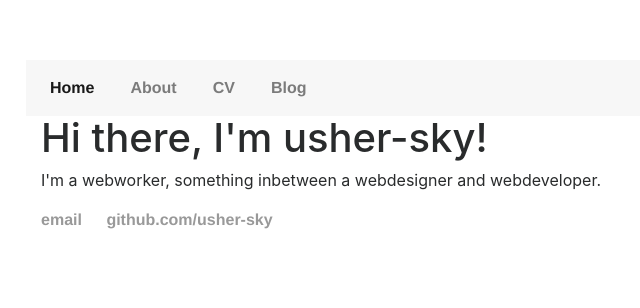
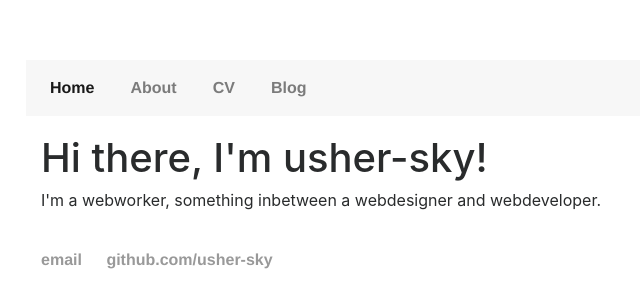
Before and after one commit to usher-sky/usher-sky.github.io, a Jekyll site: the page built from index.html, in a window 1280 px wide. Shown: the top 308 px of the page, without its empty margins (44-684 px from the left). Built offline with Jekyll 4.4.1, drawn with Linux system fonts in a browser that asks for light colours.

Commit message:
Update layout.css
abstand rows

```diff
--- a/css/layout.css
+++ b/css/layout.css
@@ -44,3 +44,5 @@ ul.posts {
 ul.posts li {
     list-style: none;
 }
+
+.row{margin-bottom:20px;}
```
